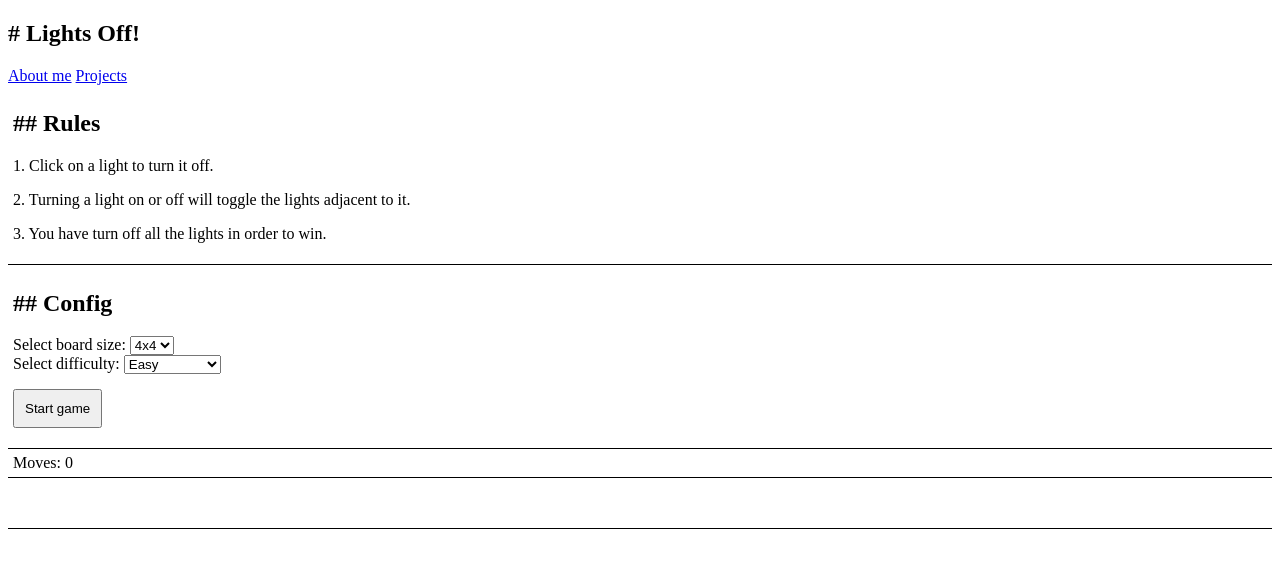
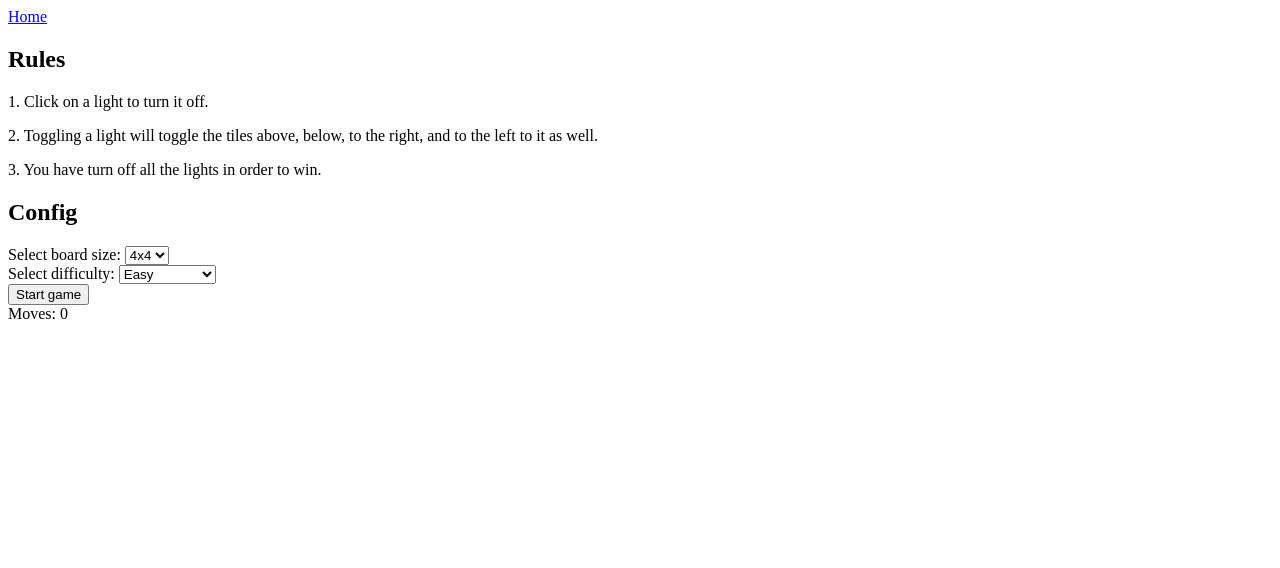
Before and after one commit to vyduck/lights-off, a plain HTML site: page index.html in a window 1280 px wide. Drawn offline with Linux system fonts and the light colour scheme.

Commit message:
Changed appearance

```diff
--- a/index.html
+++ b/index.html
@@ -5,48 +5,40 @@
     <meta charset="UTF-8">
     <meta name="viewport" content="width=device-width, initial-scale=1.0">
 
-    <title>Lights Off | Vyankatesh</title>
+    <title>Lights Off</title>
 
-    <link rel="stylesheet" href="/css/style.css">
-    <link rel="stylesheet" href="/css/nav.css">
-
-    <link rel="stylesheet" href="lights-off.css">
+    <link rel="stylesheet" href="/css/base.css">
+    <link rel="stylesheet" href="/css/lights-off.css">
 
     <script src="index.js" defer></script>
 </head>
 
 <body>
-    <nav>
-        <h2># Lights Off!</h2>
-
-        <div id="nav-links">
-            <a href="/">About me</a>
-            <a href="/projects.html">Projects</a>
-        </div>
-    </nav>
-
     <main>
+        <nav>
+            <a href="/">Home</a>
+        </nav>
         <section id="rules">
-            <h2>
-                ## Rules
+            <h2 class="section-title">
+                Rules
             </h2>
             <p>
                 1. Click on a light to turn it off.
             </p>
             <p>
-                2. Turning a light on or off will toggle the lights adjacent to it.
+                2. Toggling a light will toggle the tiles above, below, to the right, and to the left to it as well.
             </p>
             <p>
                 3. You have turn off all the lights in order to win.
             </p>
         </section>
         <section id="config">
-            <h2>
-                ## Config
+            <h2 class="section-title">
+                Config
             </h2>
             <div>
                 Select board size:
-                <select name="size" id="size">
+                <select name="size" id="size" class="config">
                     <option value="4">4x4</option>
                     <option value="5">5x5</option>
                     <option value="6">6x6</option>
@@ -56,7 +48,7 @@
             </div>
             <div>
                 Select difficulty:
-                <select name="difficulty" id="difficulty">
+                <select name="difficulty" id="difficulty" class="config">
                     <option value="2">Easy</option>
                     <option value="4">Intermediate</option>
                     <option value="6">Medium</option>
@@ -66,12 +58,8 @@
             </div>
             <button id="start" type="button">Start game</button>
         </section>
-        <section>
-            Moves: <span id="movesCounter">0</span>
-        </section>
+        Moves: <span id="movesCounter">0</span>
         <section id="gameHolder">
-            <div>
-            </div>
             <div id="game"></div>
         </section>
     </main>
--- a/lights-off.css
+++ /dev/null
@@ -1,42 +0,0 @@
-section {
-    border-bottom: 1px solid black;
-    padding: 5px;
-}
-
-#start {
-    padding: 10px;
-    margin: 15px 0px;
-}
-
-#game {
-    padding: 20px;
-}
-
-#gameHolder {
-    display: flex;
-    justify-content: center;
-    align-items: center;
-}
-
-.tile {
-    margin: 5px;
-
-    width: 50px;
-    height: 50px;
-}
-
-.tile.dark {
-    background-color: grey;
-}
-
-.tile.light {
-    background-color: yellow;
-}
-
-@media only screen and (max-width:570px) {
-    .tile {
-        margin: 1px;
-        width:30px;
-        height: 30px;
-    }
-}
```
Also changed, not shown: favicon.ico (deleted).
